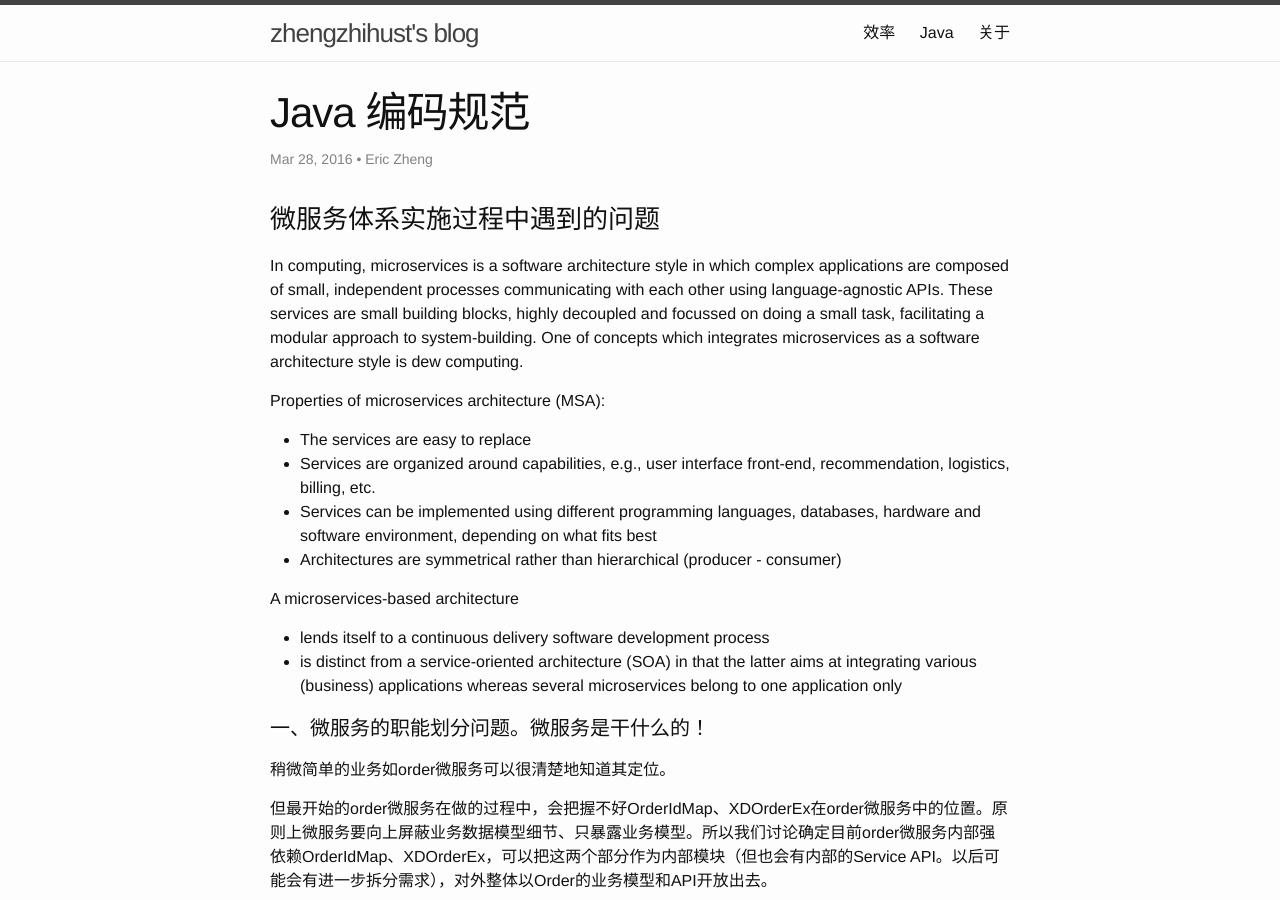
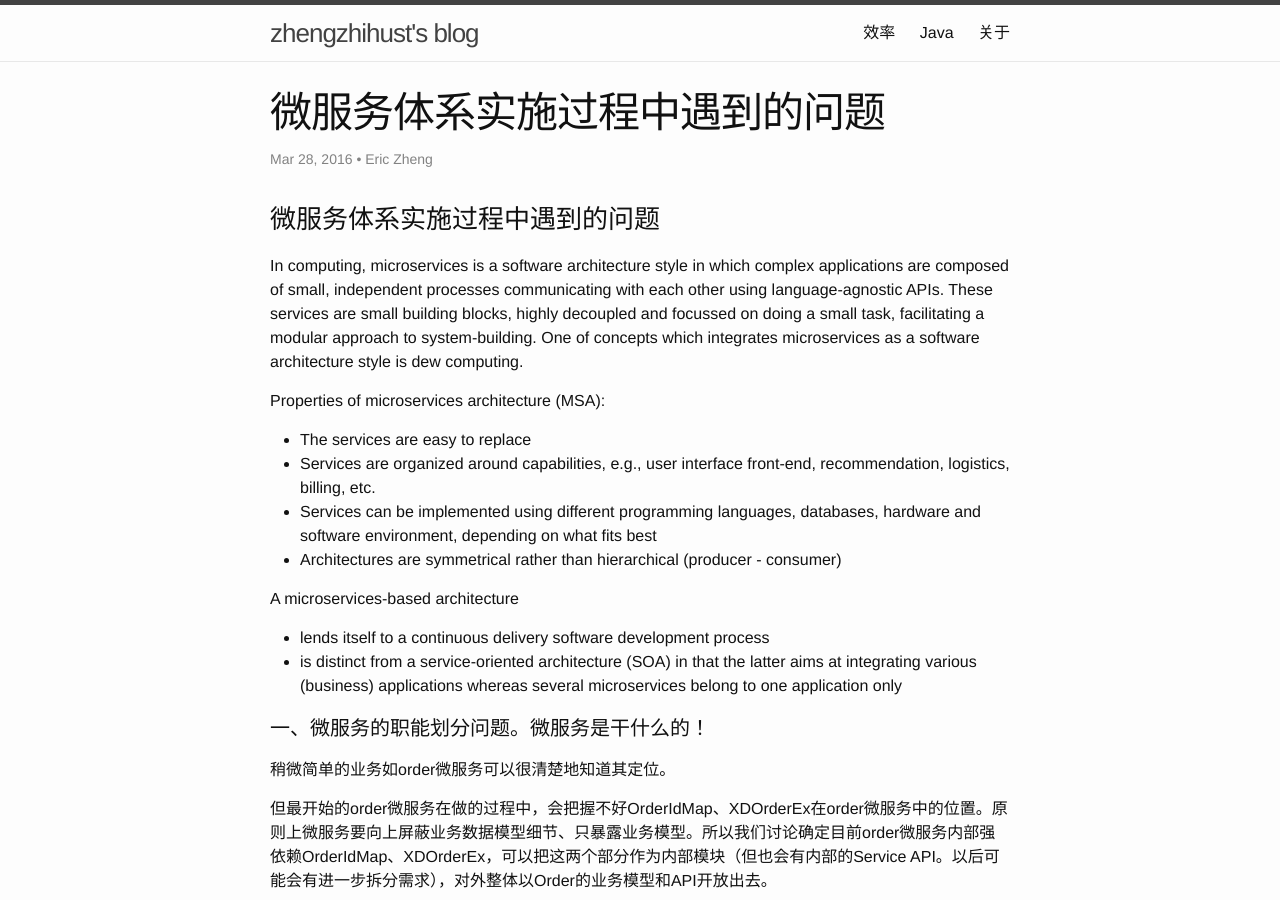
Before and after one commit to zhengzhihust/eric.github.io, a Jekyll site: the page built from _posts/2016-03-28-micro-service-question.markdown, in a window 1280 px wide and 900 px high. Built offline with Jekyll 4.4.1, drawn with Linux system fonts in a browser that asks for light colours.

Commit message:
@yuanlang

```diff
--- a/_posts/2016-03-28-micro-service-question.markdown
+++ b/_posts/2016-03-28-micro-service-question.markdown
@@ -1,6 +1,6 @@
 ---
 layout: post
-title:  "Java 编码规范"
+title:  "微服务体系实施过程中遇到的问题"
 date:   2016-03-28 22:39:00 +0800
 categories: jekyll update
 group: navigation
```
